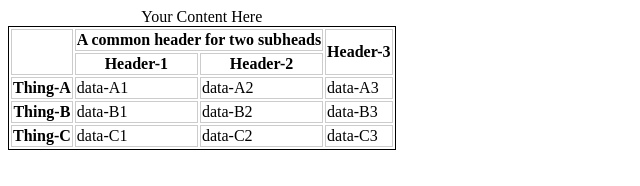
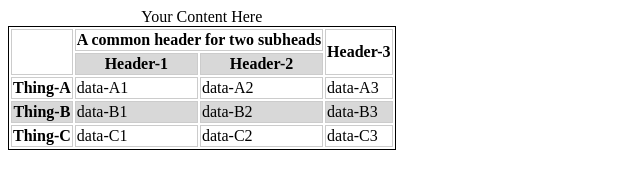
Before and after one commit to Pyush10/Web, a plain HTML site: page tablemix.html in a window 1280 px wide. Shown: the whole page, without its empty margins (0-640 px from the left). Drawn offline with Linux system fonts and the light colour scheme.

Commit message:
added background colour to even rows

```diff
--- a/tablemix.html
+++ b/tablemix.html
@@ -8,6 +8,9 @@
     <style>
         td, th { border: 1px solid #CCC; }
         table { border: 1px solid black; }
+        tr:nth-child(2n){
+            background-color: rgb(216, 216, 216);
+        }
     </style>
 </head>
 <body>
@@ -26,7 +29,8 @@
          <th scope="column">Header-2</th>
         </tr>
        </thead>
-        <tr>
+       <tbody>
+       <tr>
             <th scope="row">Thing-A</th>
             <td>data-A1</td>
             <td>data-A2</td>
@@ -44,6 +48,7 @@
             <td>data-C2</td>
             <td>data-C3</td>
         </tr>
+       </tbody>
     </table>
 </body>
 </html>
```
